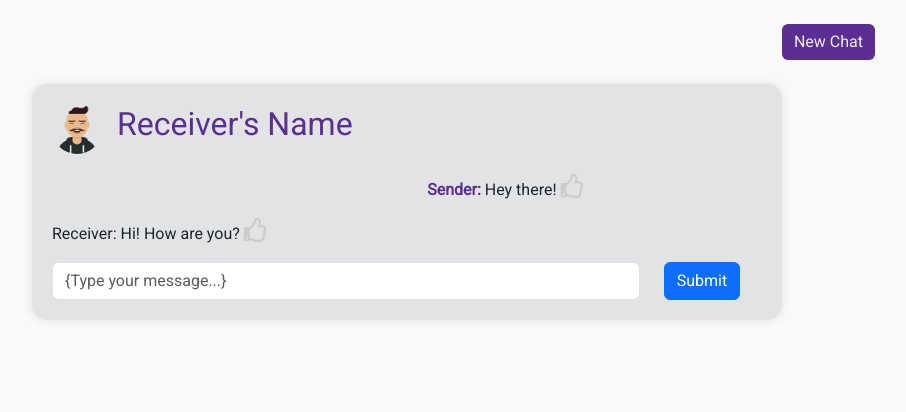
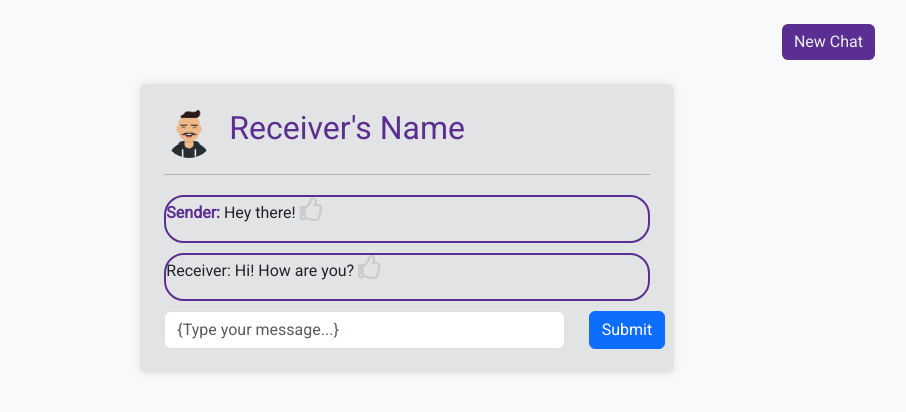
Before and after one commit to mimichelow/ProyectoDojoFinal, a Flask app: page /chats/1 in a window 1280 px wide. Shown: the part 77-489 px from the top of the page, without its empty margins (233-1139 px from the left). Run offline with Flask 3, Linux system fonts and the light colour scheme; the visitor is signed in with stand-in values (Sample User, id 1); data comes from the database, SQL or seed files in the repository.

Commit message:
Adding uniformity to steticst

```diff
--- a/flask_app/static/css/style_chat_view.css
+++ b/flask_app/static/css/style_chat_view.css
@@ -22,7 +22,6 @@ body {
     max-width: 750px ;
     margin: auto;
     padding: 20px;
-    background-color: #e2e3e5 ;
     border-radius: 15px;
     margin-top: 20px;
     box-shadow: 0 0 10px rgba(0, 0, 0, 0.1) ;
@@ -50,6 +49,8 @@ body {
 
 .message {
     margin-bottom: 10px;
+    border: 2px solid #5B2F91;
+    border-radius: 20px;
 }
 
 .type-message-container {
--- a/flask_app/static/js/scripts.js
+++ b/flask_app/static/js/scripts.js
@@ -9,9 +9,9 @@ function getUsers(){
             messages.innerHTML=""
             for( let i = 0; i < data.length; i++){
                 if (data[i].user_id == i_id.value){
-                    messages.innerHTML += '<p class="text-sm-end col-10">'  + `<span style="color: #5B2F91; font-weight: bold;">You:</span>` + " : " + data[i].content + ` <i class="far fa-thumbs-up reaction-icon" onclick="toggleReaction(this)"></i></p>`;
+                    messages.innerHTML += '<p class="text-sm-end col-10 ">'  + `<span style="color: #5B2F91; font-weight: bold;">You: </span>` + data[i].content + ` <i class="far fa-thumbs-up reaction-icon" onclick="toggleReaction(this)"></i></p>`;
                 } else {
-                    messages.innerHTML += '<p>' + `<span style="color: #5B2F91; font-weight: bold;">` +  data[i].nick + `</span>` + " : " + data[i].content + ` <i class="far fa-thumbs-up reaction-icon" onclick="toggleReaction(this)"></i></p>`;
+                    messages.innerHTML += '<p>' + `<span style="color: #5B2F91; font-weight: bold;">` +  data[i].nick + `: </span>` + data[i].content + ` <i class="far fa-thumbs-up reaction-icon" onclick="toggleReaction(this)"></i></p>`;
 
                 }
             }
--- a/flask_app/templates/chat_view.html
+++ b/flask_app/templates/chat_view.html
@@ -62,15 +62,16 @@
             </div>
         </div>
     </div>
-    <div class="chat-view-container">
+    <div class=" container col-5 rounded bg-secondary-subtle mt-4 p-4" style="box-shadow: 0 0 10px rgba(0, 0, 0, 0.1) ;">
         <div class="receiver-info">
             <img class="receiver-img" src="../static/img/user.webp" alt="Receiver Image">
             <h2 id="title_receiver">Receiver's Name</h2>
         </div>
+        <hr>
         <div class="conversation-history" id="conversationHistory">
             <!-- Placeholder for conversation history -->
             <div class="message">
-                <p class="text-sm-end col-9" > <span style="color: #5B2F91; font-weight: bold;"> Sender:</span>  Hey there! <i class="far fa-thumbs-up reaction-icon" onclick="toggleReaction(this)"></i></p>
+                <p  > <span style="color: #5B2F91; font-weight: bold;"> Sender:</span>  Hey there! <i class="far fa-thumbs-up reaction-icon" onclick="toggleReaction(this)"></i></p>
             </div>
             <div class="message ">
                 <p> Receiver: Hi! How are you? <i class="far fa-thumbs-up reaction-icon" onclick="toggleReaction(this)"></i></p>
--- a/flask_app/templates/chats_dashboard.html
+++ b/flask_app/templates/chats_dashboard.html
@@ -71,7 +71,7 @@
             </div>
         </div>
     </div>
-
+    <div class="container col-5 rounded bg-secondary-subtle mt-4 p-4 box">
         {%for chat in all_chats %}
         <a href="{{url_for('view_chat',id=chat.id)}}" class="text-reset text-decoration-none">
         <div class="rounded col-11 chat-box container border border-2 mt-4 d-flex align-items-center justify-content-between">
@@ -86,6 +86,7 @@
         </div>
         {%endfor%}
         </a>
+    </div>
     <script src="https://cdn.jsdelivr.net/npm/bootstrap@5.3.2/dist/js/bootstrap.bundle.min.js" integrity="sha384-C6RzsynM9kWDrMNeT87bh95OGNyZPhcTNXj1NW7RuBCsyN/o0jlpcV8Qyq46cDfL" crossorigin="anonymous"></script>
 </body>
 </html>
```
